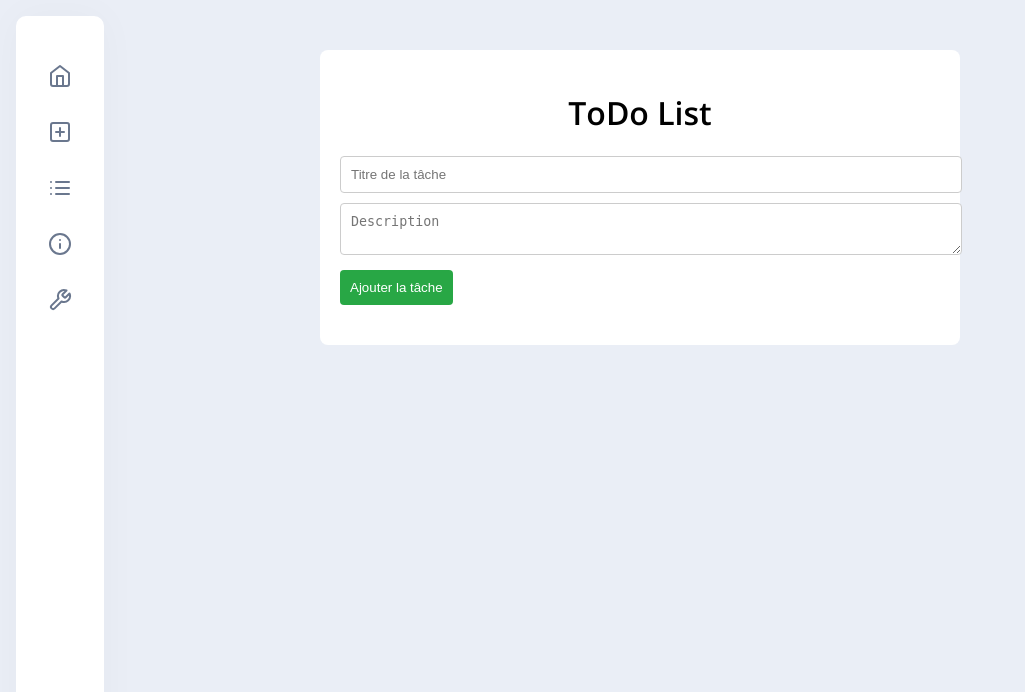
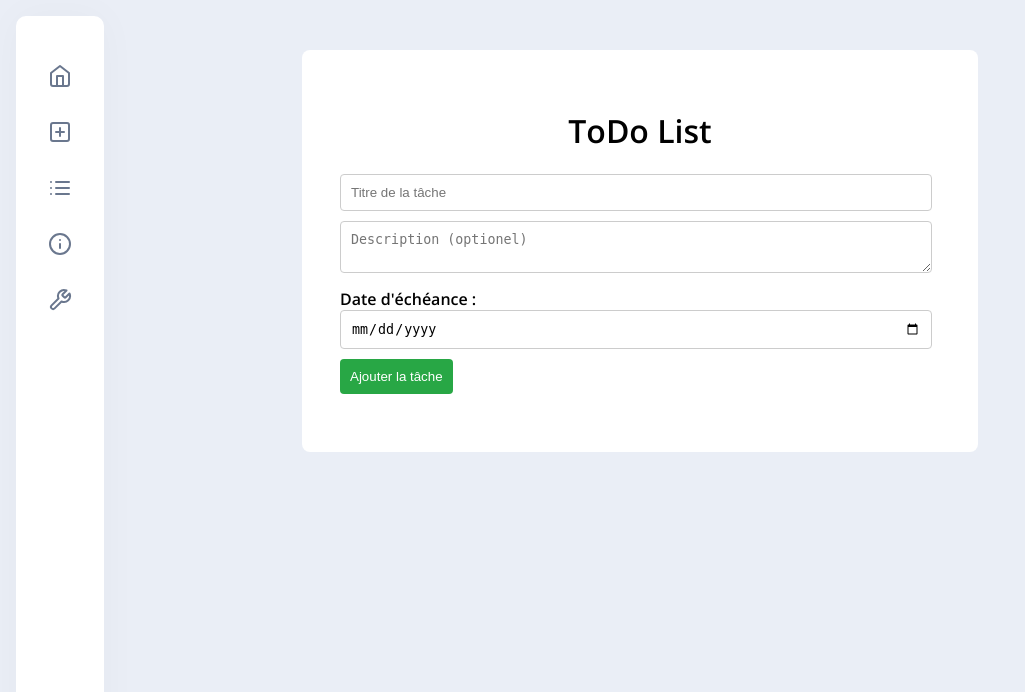
Before and after one commit to RayanZiani/todoList-webApp, a FastAPI app: page / in a window 1280 px wide. Shown: the top 692 px of the page, without its empty margins (0-1025 px from the left). Run offline with FastAPI, Linux system fonts and the light colour scheme.

Commit message:
create and delete task in ajax, more detailed readme

```diff
--- a/app/routes.py
+++ b/app/routes.py
@@ -1,7 +1,9 @@
 from fastapi import APIRouter, Request, Depends, Form
-from fastapi.responses import HTMLResponse
+from fastapi.responses import HTMLResponse, JSONResponse
 from fastapi.templating import Jinja2Templates
 from sqlalchemy.orm import Session
+from datetime import date
+from pydantic import BaseModel
 from .models import Task
 from .database import SessionLocal
 
@@ -22,15 +24,51 @@ def get_db():
 # Route pour afficher la page d'accueil avec la liste des tâches
 @router.get("/", response_class=HTMLResponse)
 async def get_home(request: Request, db: Session = Depends(get_db)):
-    tasks = db.query(Task).all()
-    return templates.TemplateResponse("index.html", {"request": request, "tasks": tasks})
+    try:
+        tasks = db.query(Task).all()
+        return templates.TemplateResponse("index.html", {"request": request, "tasks": tasks})
+    except Exception as e:
+        return templates.TemplateResponse("index.html", {"request": request, "tasks": [], "error": str(e)})
 
+# Définir un modèle Pydantic pour valider les données du JSON
+class TaskCreate(BaseModel):
+    title: str
+    description: str = None
+    due_date: str = None  # Assure-toi que la date est reçue sous forme de chaîne
 # Route pour ajouter une nouvelle tâche depuis le formulaire HTML
 @router.post("/tasks/create")
-async def create_task(title: str = Form(...), description: str = Form(None), db: Session = Depends(get_db)):
-    new_task = Task(title=title, description=description)
-    db.add(new_task)
-    db.commit()
-    db.refresh(new_task)
-    tasks = db.query(Task).all()  # Récupérer la liste des tâches après ajout
-    return templates.TemplateResponse("index.html", {"request": request, "tasks": tasks})
+async def create_task(task: TaskCreate, db: Session = Depends(get_db)):
+    try:
+        # Convertir la chaîne due_date en objet date si elle est fournie
+        if task.due_date:
+            due_date_parsed = date.fromisoformat(task.due_date)
+        else:
+            due_date_parsed = None
+
+        # Créer la nouvelle tâche avec les données reçues
+        new_task = Task(title=task.title, description=task.description, due_date=due_date_parsed)
+        db.add(new_task)
+        db.commit()
+        db.refresh(new_task)
+
+        return JSONResponse(content={"success": True, "task": {
+            "id": new_task.id,
+            "title": new_task.title,
+            "description": new_task.description,
+            "due_date": new_task.due_date.strftime('%Y-%m-%d') if new_task.due_date else None
+        }})
+    except Exception as e:
+        return JSONResponse(content={"success": False, "message": str(e)}, status_code=400)
+
+
+
+# Route pour supprimer une tâche
+@router.delete("/tasks/{task_id}/delete")
+async def delete_task(task_id: int, db: Session = Depends(get_db)):
+    task = db.query(Task).filter(Task.id == task_id).first()
+    if task:
+        db.delete(task)
+        db.commit()
+        return JSONResponse(content={"success": True, "message": "Tâche supprimée"})
+    else:
+        return JSONResponse(content={"success": False, "message": "Tâche non trouvée"}, status_code=404)
--- a/app/static/js/main.js
+++ b/app/static/js/main.js
@@ -1 +1,118 @@
-feather.replace()
+feather.replace() // icooooooon
+
+document.addEventListener("DOMContentLoaded", function() {
+    // Attacher des événements aux boutons de suppression
+    const deleteButtons = document.querySelectorAll(".deleteButton");
+
+    deleteButtons.forEach(button => {
+        button.addEventListener("click", function(event) {
+            event.preventDefault();  // Empêche le rechargement de la page
+            const taskId = this.dataset.id;  // Récupère l'ID de la tâche via data-id
+
+            console.log(`Task ID: ${taskId} - Delete button clicked`);
+
+            fetch(`/tasks/${taskId}/delete`, {
+                method: "DELETE",
+                headers: {
+                    "Content-Type": "application/json"
+                }
+            })
+            .then(response => response.json())
+            .then(data => {
+                console.log("Response from server:", data);
+                if (data.success) {
+                    // Supprimer la tâche du DOM après suppression
+                    const taskItem = document.getElementById(`task-${taskId}`);
+                    if (taskItem) {
+                        taskItem.remove();
+                        console.log(`Task ${taskId} removed from DOM`);
+                    }
+                } else {
+                    alert("Erreur lors de la suppression de la tâche.");
+                }
+            })
+            .catch(error => {
+                console.error("Erreur :", error);
+                alert("Une erreur est survenue lors de la suppression.");
+            });
+        });
+    });
+
+    const taskForm = document.getElementById("taskForm");
+    if (taskForm) {
+        taskForm.addEventListener("submit", function(event) {
+            event.preventDefault();  // Empêche le rechargement de la page
+
+            // Récupérer les données du formulaire
+            const formData = new FormData(taskForm);
+            const title = formData.get("title");
+            const description = formData.get("description");
+            const due_date = formData.get("due_date");
+
+            // Créer l'objet de la tâche
+            const taskData = {
+                title: title,
+                description: description,
+                due_date: due_date
+            };
+
+            console.log("Task data to be created:", taskData);
+
+            // Envoyer les données en AJAX
+            fetch("/tasks/create", {
+                method: "POST",
+                headers: {
+                    "Content-Type": "application/json"
+                },
+                body: JSON.stringify(taskData)
+            })
+            .then(response => response.json())
+            .then(data => {
+                console.log("Response from server:", data);
+                if (data.success) {
+                    // Ajouter la nouvelle tâche au DOM sans recharger la page
+                    const taskList = document.getElementById("taskList");
+                    const newTask = document.createElement("li");
+                    newTask.setAttribute("id", `task-${data.task.id}`);
+                    newTask.innerHTML = `
+                        <h3>${data.task.title}</h3>
+                        <p>${data.task.description}</p>
+                        <p><strong>Date d'échéance :</strong> ${data.task.due_date ? data.task.due_date : "Pas de date"}</p>
+                        <button type="button" class="deleteButton" data-id="${data.task.id}">Supprimer</button>
+                    `;
+                    taskList.appendChild(newTask);
+
+                    // Attacher l'événement de suppression au nouveau bouton créé
+                    newTask.querySelector(".deleteButton").addEventListener("click", function(event) {
+                        event.preventDefault();
+                        const taskId = this.dataset.id;
+                        fetch(`/tasks/${taskId}/delete`, {
+                            method: "DELETE",
+                            headers: {
+                                "Content-Type": "application/json"
+                            }
+                        })
+                        .then(response => response.json())
+                        .then(data => {
+                            if (data.success) {
+                                newTask.remove();
+                            } else {
+                                alert("Erreur lors de la suppression de la tâche.");
+                            }
+                        })
+                        .catch(error => console.error("Erreur :", error));
+                    });
+
+                    // Réinitialiser le formulaire
+                    taskForm.reset();
+                } else {
+                    alert("Erreur lors de la création de la tâche.");
+                }
+            })
+            .catch(error => {
+                console.error("Erreur :", error);
+                alert("Une erreur est survenue lors de la création.");
+            });
+        });
+    }
+});
--- a/app/static/style.css
+++ b/app/static/style.css
@@ -8,20 +8,22 @@ body {
   width: 600px;
   margin: 50px auto;
   background-color: white;
-  padding: 20px;
+  padding: 3%;
   border-radius: 8px;
 }
 
-h1 {
+.containerTitle {
   text-align: center;
 }
 
-form {
+.formTask {
   margin-bottom: 20px;
+  display: flex;
+  flex-direction: column;
 }
 
 input {
-  width: 100%;
+  width: 95%;
   padding: 10px;
   margin-bottom: 10px;
   border: 1px solid #ccc;
@@ -29,7 +31,7 @@ input {
 }
 
 textarea {
-  width: 100%;
+  width: 95%;
   padding: 10px;
   margin-bottom: 10px;
   border: 1px solid #ccc;
--- a/app/static/style.scss
+++ b/app/static/style.scss
@@ -13,24 +13,29 @@ body {
 	width: 600px;
 	margin: 50px auto;
 	background-color: $background-color_2;
-	padding: 20px;
+	padding: 3%;
 	border-radius: 8px;
 }
-h1 {
+.containerTitle {
 	text-align: center;
 }
-form {
+.formTask {
 	margin-bottom: 20px;
+    display: flex;
+    flex-direction: column;
+}
+.formGroup {
+
 }
 input {
-	width: 100%;
+	width: 95%;
 	padding: 10px;
 	margin-bottom: 10px;
 	border: 1px solid #ccc;
 	border-radius: 4px;
 }
 textarea {
-	width: 100%;
+	width: 95%;
 	padding: 10px;
 	margin-bottom: 10px;
 	border: 1px solid #ccc;
--- a/app/templates/index.html
+++ b/app/templates/index.html
@@ -34,21 +34,27 @@
     </nav>
 
     <div class="container">
-        <h1>ToDo List</h1>
-                <form id="taskForm" action="/tasks/create" method="post">
-            <input type="text" name="title" placeholder="Titre de la tâche" required>
-            <textarea name="description" placeholder="Description"></textarea>
-            <button type="submit">Ajouter la tâche</button>
+        <h1 class="containerTitle">ToDo List</h1>
+        <form class="formTask" id="taskForm" action="/tasks/create" method="post">
+            <div class="formGroup">
+                <input type="text" name="title" placeholder="Titre de la tâche" required>
+                <textarea name="description" placeholder="Description (optionel)"></textarea>
+                <label for="due_date">Date d'échéance :</label>
+                <input type="date" name="due_date" id="due_date" required>
+                <button type="submit">Ajouter la tâche</button>
+            </div>
         </form>
         <ul class="temp" id="taskList">
             {% for task in tasks %}
-                <li>
+                <li id="task-{{ task.id }}">
                     <h3>{{ task.title }}</h3>
                     <p>{{ task.description }}</p>
+                    <p class="due_date"><strong>Date d'échéance :</strong> {{ task.due_date.strftime('%d/%m/%Y') }}</p>
+                    <span class="creation_date"><strong>Date d'ajout :</strong> {{ task.creation_date.strftime('%d/%m/%Y %H:%M:%S') }}</span>
+                    <button type="button" class="deleteButton" data-id="{{ task.id }}">Supprimer</button>
                 </li>
             {% endfor %}
         </ul>
-
     </div>
 
 
```
Also changed, not shown: app/models.py (+9 -1 lines), app/schemas.py (deleted, +0 -11 lines), README.md, images/screenshot_early.png (added), todolist.db, 1 other file.
